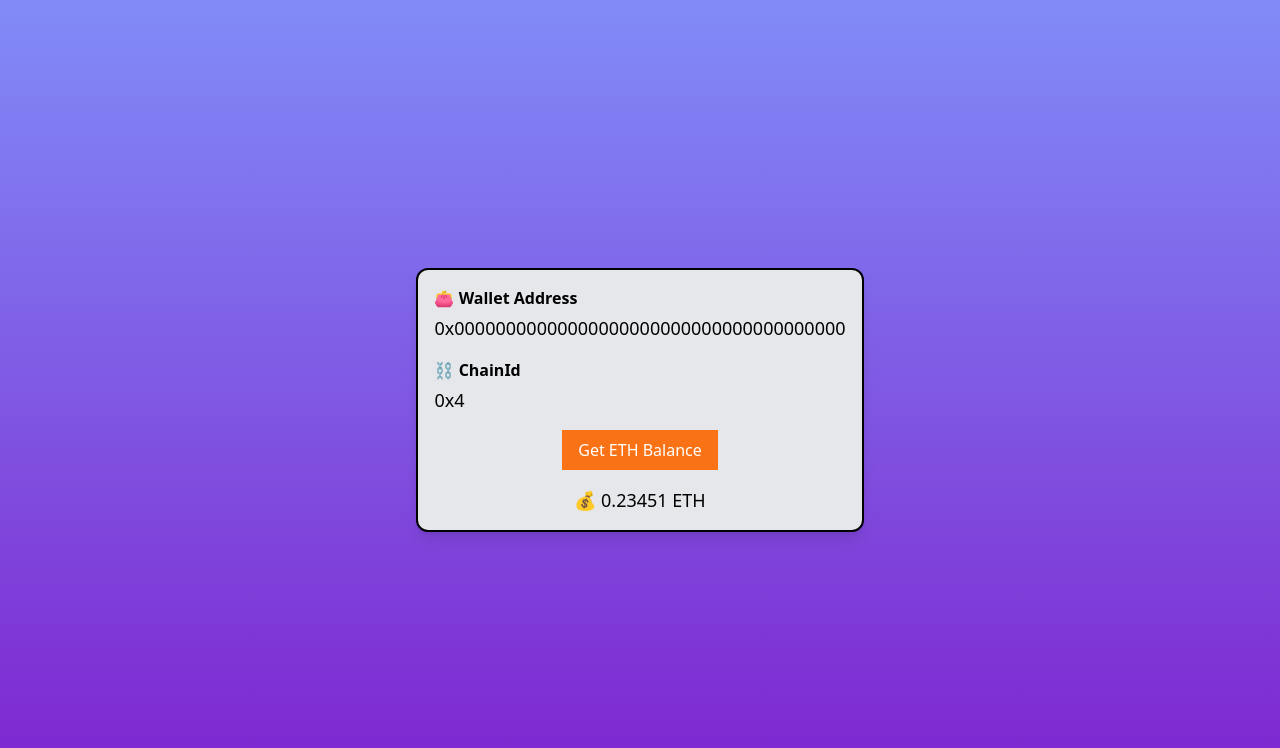
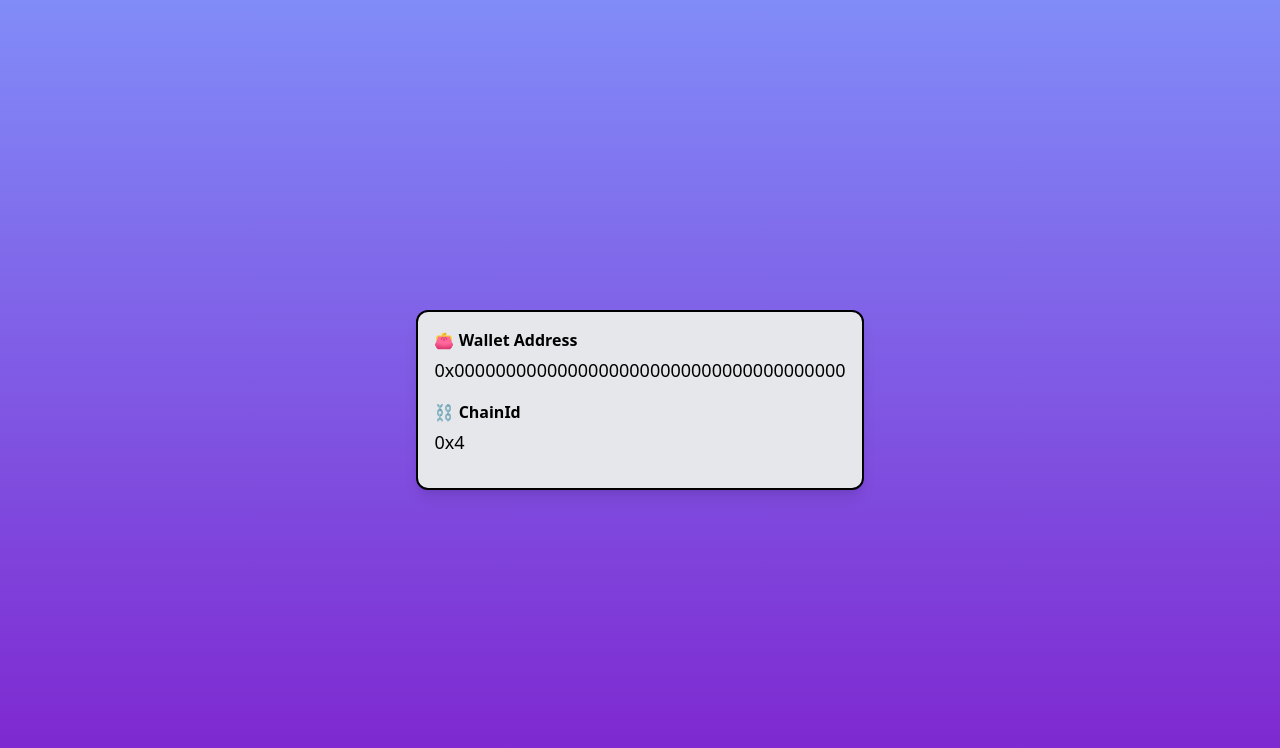
Before and after one commit to overgrowninfnat/react-metamask-starter, a React (Create React App) app: page / in a window 1280 px wide. Shown: the top 748 px of the page. Built offline with nearby package versions, Linux system fonts and the light colour scheme.

Commit message:
starter template

```diff
--- a/src/components/HomePage.js
+++ b/src/components/HomePage.js
@@ -8,10 +8,6 @@ export default function HomePage() {
         <p className="text-xs md:text-md lg:text-lg mb-4">0x00000000000000000000000000000000000000</p>
         <p className="font-bold mb-1">⛓️  {''} ChainId</p>
         <p className='text-xs md:text-md lg:text-lg mb-4'>0x4</p>
-        <div className="w-full h-auto flex flex-col items-center justify-center">
-          <button className="bg-orange-500 text-white text-bold px-4 py-2 hover:bg-orange-600 hover:shadow-md transition duration-300">Get ETH Balance</button>
-          <p className="mt-4 text-lg">💰 {''} 0.23451 ETH</p>
-        </div>
       </div>
     </div>
  )
```
